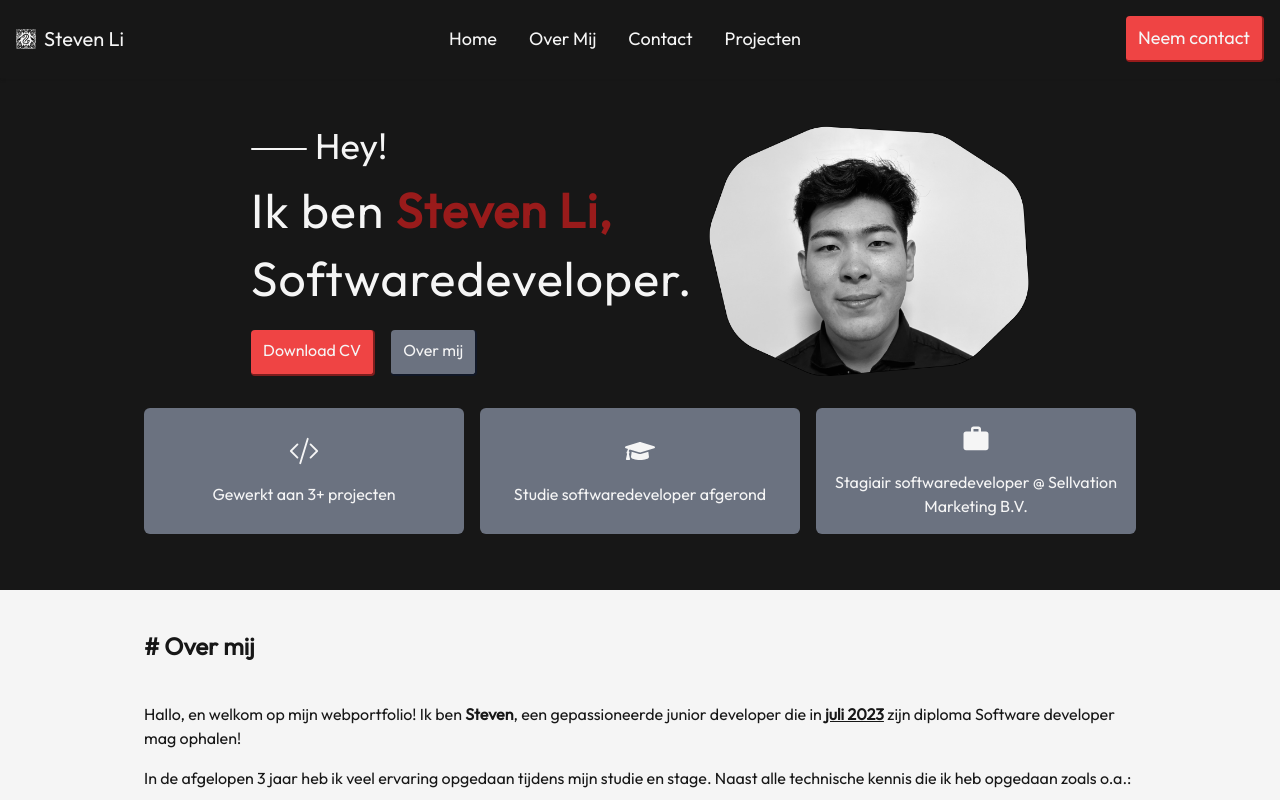
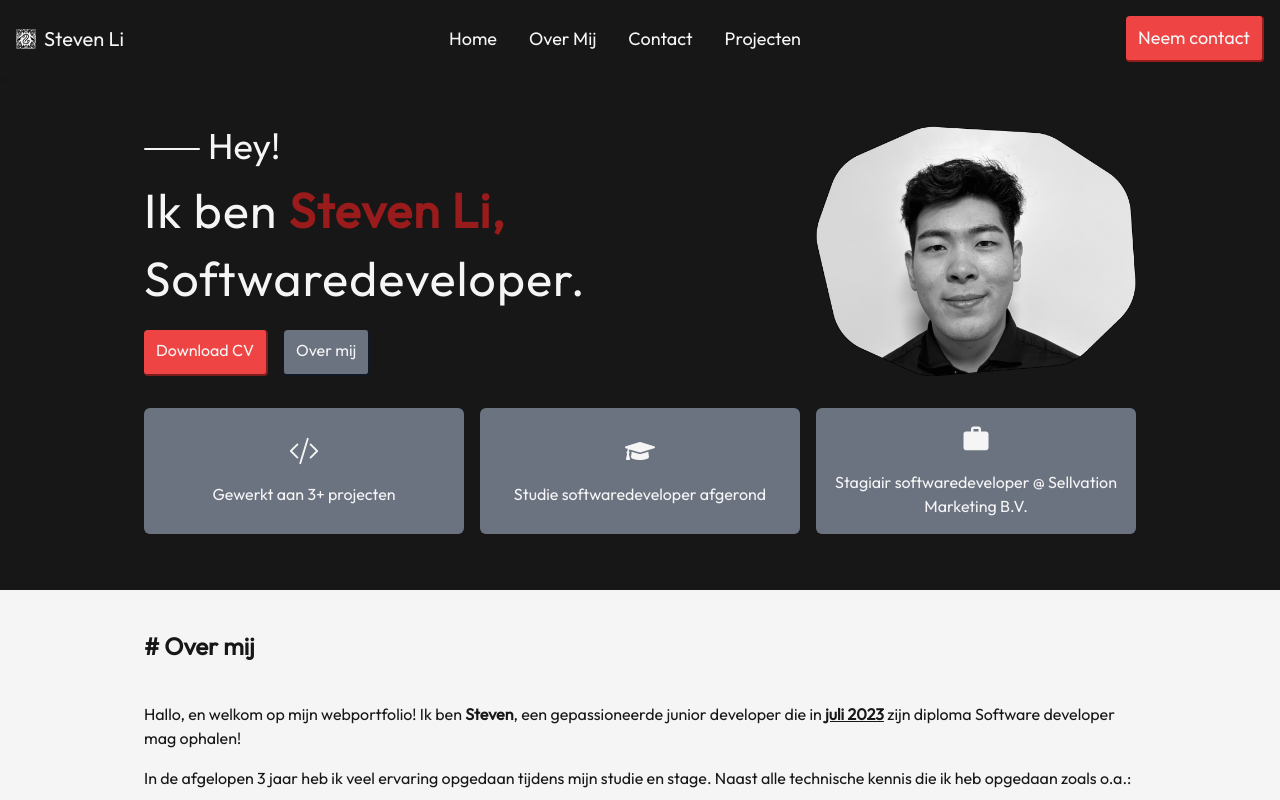
Before and after one commit to zStevenn/portfolio-old, a React (Vite) app: page / in a window 1280 px wide. Shown: the top 800 px of the page. Built offline with nearby package versions, Linux system fonts and the light colour scheme.

Commit message:
Changes spacing on hero image and text

```diff
--- a/src/components/Hero.jsx
+++ b/src/components/Hero.jsx
@@ -16,7 +16,7 @@ function Hero() {
 	return (
 		<div className="container mx-auto max-w-screen-lg">
 			<div
-				className="flex flex-col sm:flex-row justify-center gap-4 px-2 py-4 sm:px-4 pt-10"
+				className="flex flex-col sm:flex-row justify-between gap-4 px-2 py-4 sm:px-4 pt-10"
 				id="hero"
 			>
 				<div ref={textRef} className="text-neutral-100 opacity-0 grid gap-4">
```
